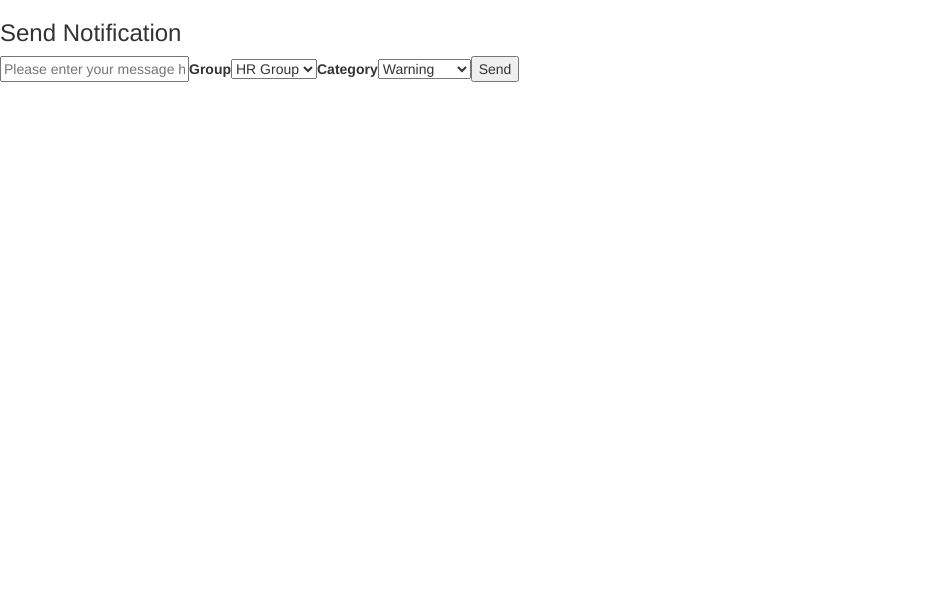
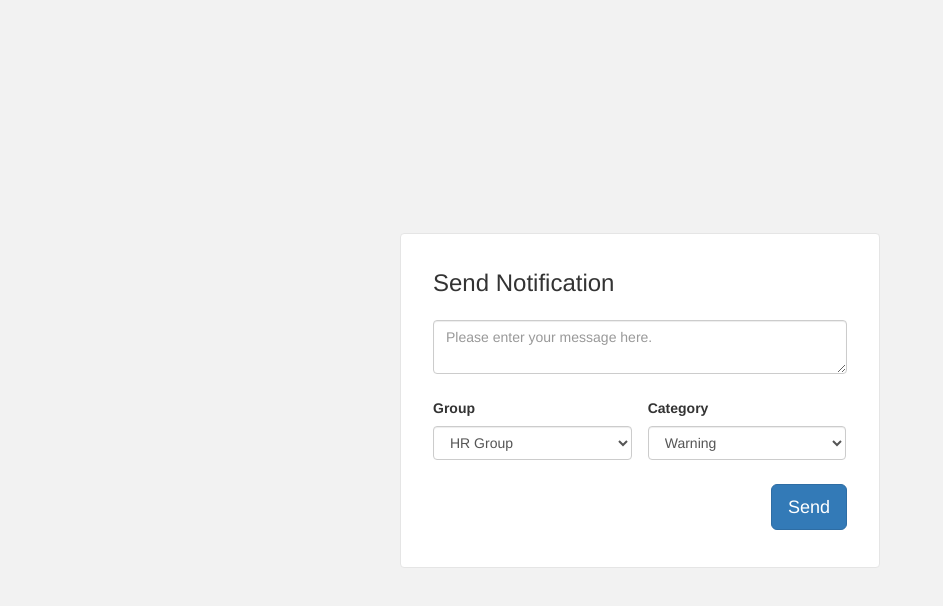
Before and after one commit to citrix-web/admin-ui, a React app: page / in a window 1280 px wide. Shown: the whole page, without its empty margins (0-943 px from the left). Built offline with nearby package versions, Linux system fonts and the light colour scheme.

Commit message:
Applied style to Anurags markup.

```diff
--- a/sass/admin-center.scss
+++ b/sass/admin-center.scss
@@ -31,7 +31,7 @@
         -webkit-appearance: none;
     }
 
-    .dropdown {
+    .dropDownContainer {
         display: inline-block;
         width: 48%;
         &:first-of-type {
--- a/scripts/AdminCenterForm.js
+++ b/scripts/AdminCenterForm.js
@@ -1,6 +1,7 @@
 import React, {Component} from 'react';
 import DropDown from './DropDown';
 import {bindAll} from 'lodash';
+import '../sass/index.scss';
 
 export default class AdminCenterForm extends Component {
 
@@ -54,20 +55,21 @@ export default class AdminCenterForm extends Component {
 
 	render() {
 		return (
-			<div className="messageFormContainer">
+         <div className="admin-center">
+   			<div className="messageFormContainer admin-form box">
    				<h3 className="sendMessageTitle">Send Notification</h3>
-				<form className="createMessageForm"  onSubmit={this.sendMessage}>
-		    		<input
-		    			type="textarea"
+   				<form className="createMessageForm form-group" onSubmit={this.sendMessage}>
+   		    		<textarea
    		    			placeholder="Please enter your message here."
-		    			className="messageInput"
+   		    			className="messageInput form-control"
    		    			onChange={this.handleMessageChanged}
    		    			value={this.state.message}
    		    		/>
    		    		<DropDown name="Group" data={this.state.groups} changeHandler={this.handleGroupChange.bind(this)} />
    		    		<DropDown name="Category" data={this.state.categories} changeHandler={this.handleCategoryChange.bind(this)}/>
-			    	<input className="sendButton" type="submit" value="Send" />
+   			    	<input className="sendButton btn btn-lg btn-primary pull-right" type="submit" value="Send" />
    				</form>
+   			</div>
          </div>
 		);
 	};
--- a/scripts/DropDown.js
+++ b/scripts/DropDown.js
@@ -24,7 +24,7 @@ export default class DropDown extends Component {
         );
     });
 
-    return React.createElement("span", {className: "dropDownContainer"},
+    return React.createElement("div", {className: "dropDownContainer"},
         React.createElement(
           'label',
           {className: "dropDownLabel"},
@@ -32,7 +32,7 @@ export default class DropDown extends Component {
         ),
         React.createElement(
           'select',
-          {onChange: this.handleChange, className: "dropDown"},
+          {onChange: this.handleChange, className: "dropDown form-control"},
           options
         )
     );
```
Lines whose indentation alone changed are shown as unchanged.
